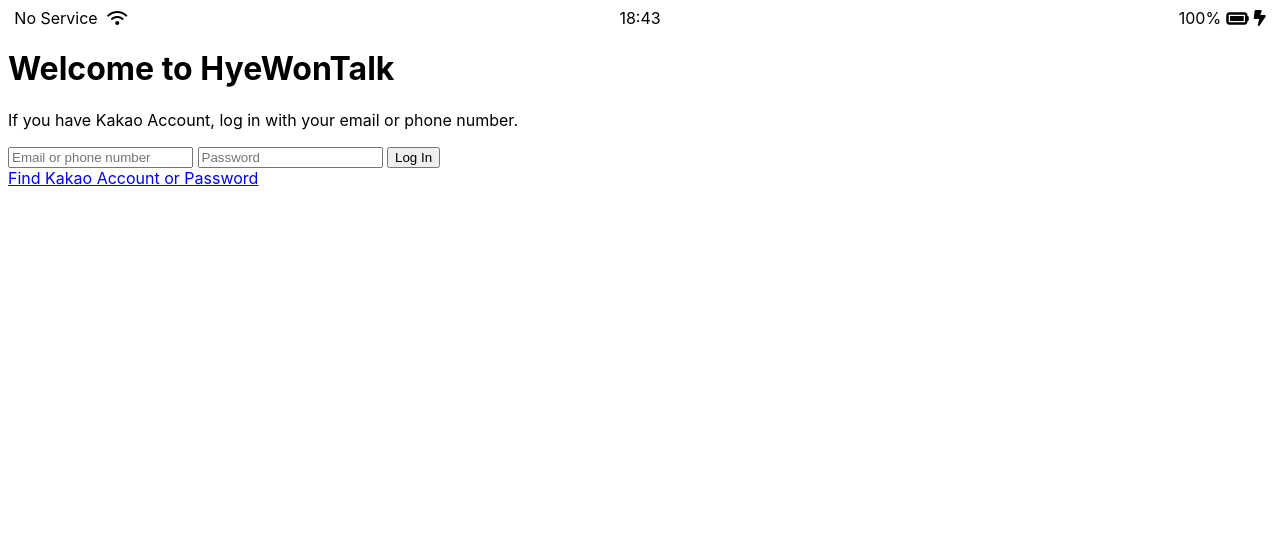
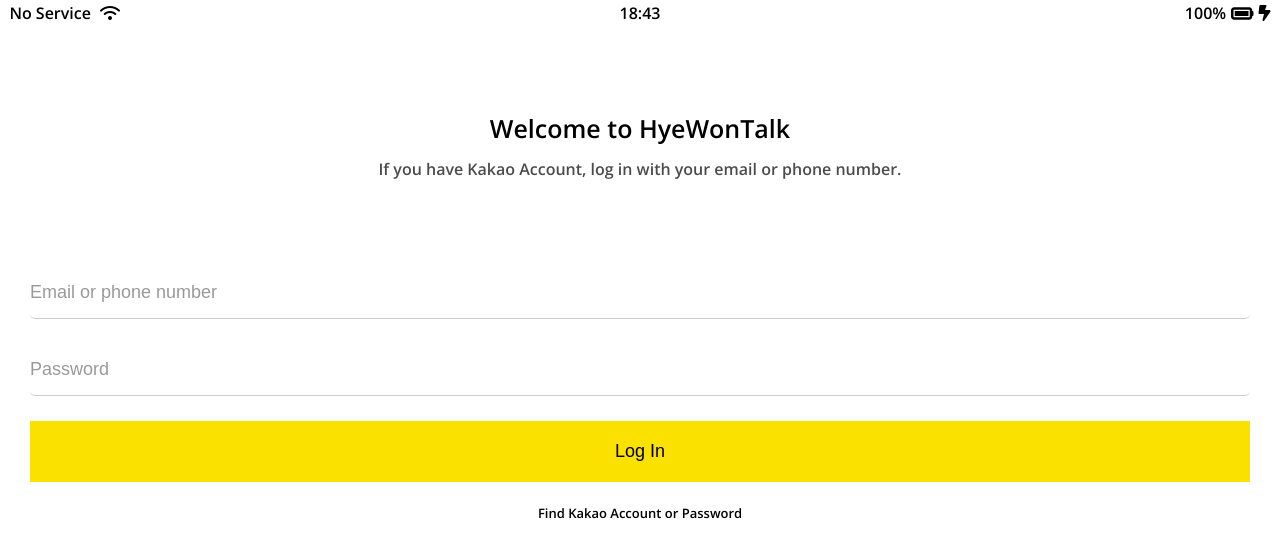
Before and after one commit to mimkong/Loopytalk, a plain HTML site: page index.html in a window 1280 px wide. Drawn offline with nearby package versions, Linux system fonts and the light colour scheme.

Commit message:
LoginForm

```diff
--- /dev/null
+++ b/css/reset.css
@@ -0,0 +1,52 @@
+/* http://meyerweb.com/eric/tools/css/reset/
+   v2.0 | 20110126
+   License: none (public domain)
+*/
+
+html, body, div, span, applet, object, iframe,
+h1, h2, h3, h4, h5, h6, p, blockquote, pre,
+a, abbr, acronym, address, big, cite, code,
+del, dfn, em, img, ins, kbd, q, s, samp,
+small, strike, strong, sub, sup, tt, var,
+b, u, i, center,
+dl, dt, dd, ol, ul, li,
+fieldset, form, label, legend,
+table, caption, tbody, tfoot, thead, tr, th, td,
+article, aside, canvas, details, embed,
+figure, figcaption, footer, header, hgroup,
+menu, nav, output, ruby, section, summary,
+time, mark, audio, video {
+	margin: 0;
+	padding: 0;
+	border: 0;
+	font-size: 100%;
+	font: inherit;
+	vertical-align: baseline;
+}
+/* HTML5 display-role reset for older browsers */
+article, aside, details, figcaption, figure,
+footer, header, hgroup, menu, nav, section {
+	display: block;
+}
+body {
+	line-height: 1;
+}
+ol, ul {
+	list-style: none;
+}
+blockquote, q {
+	quotes: none;
+}
+blockquote:before, blockquote:after,
+q:before, q:after {
+	content: '';
+	content: none;
+}
+table {
+	border-collapse: collapse;
+	border-spacing: 0;
+}
+
+input:focus {
+	outline: none;
+}
--- /dev/null
+++ b/css/status-bar.css
@@ -0,0 +1,28 @@
+.status-bar {
+    display:flex;
+    justify-content: center;
+    padding:5px 3px;
+}
+
+.status-bar__column {
+    width: 33%;
+}
+
+.status-bar__column:first-child span{
+    margin-right: 5px;
+}
+
+.status-bar__column:nth-child(2){
+    display:flex;
+    justify-content: center;
+}
+
+.status-bar__column:last-child{
+    display:flex;
+    justify-content: flex-end;
+    align-items: center;
+}
+
+.status-bar__column .fa-battery-full {
+    margin: 0px 5px;
+}
--- a/css/style.css
+++ b/css/style.css
@@ -1,31 +1,67 @@
+@import "reset.css";
+@import "status-bar.css";
+@import url('https://fonts.googleapis.com/css2?family=Open+Sans:wght@600&display=swap');
+@import "variables.css";
+
 body {
-    font-family: -apple-system, BlinkMacSystemFont, 'Segoe UI', Roboto, Oxygen, Ubuntu, Cantarell, 'Open Sans', 'Helvetica Neue', sans-serif;
+    font-family: 'Open Sans', sans-serif;
 }
 
-.status-bar {
+.welcome-header {
+    margin: 90px 0px;
+    text-align: center;
     display:flex;
-    justify-content: center;
+    flex-direction: column;
+    align-items: center;
+
 }
 
-.status-bar__column {
-    width: 33%;
+.welcome-header__title {
+    margin-bottom: 20px;
+    font-size: 25px;
 }
 
-.status-bar__column:first-child span{
-    margin-right: 5px;
+.welcome-header__text {
+    width: 60%;
+    opacity: 0.7;
 }
 
-.status-bar__column:nth-child(2){
-    display:flex;
-    justify-content: center;
+#login-form {
+    display: flex;
+    flex-direction: column;
+    margin:0px 30px;
 }
 
-.status-bar__column:last-child{
-    display:flex;
-    justify-content: flex-end;
-    align-items: center;
+#login-form input {
+    padding:15px 0px;
+    border: none;
+    font-size: 18px;
+    margin-bottom: 25px;
 }
 
-.status-bar__column .fa-battery-full {
-    margin: 0px 5px;
+#login-form input:not([type="submit"]) {
+    border-bottom: 1px solid rgba(0,0,0,0.2);
+    transition: border-color .3s ease-in-out;
+    border-radius: 5px;
 }
+
+#login-form input::placeholder {
+    color:rgba(0,0,0,0.4);
+}
+
+#login-form input:focus {
+    border-color:var(--yellow);
+}
+
+#login-form input[type="submit"]{
+    background-color: var(--yellow);
+    cursor: pointer;
+    padding: 20px 0px;
+}
+
+#login-form a {
+    text-align: center;
+    text-decoration: none;
+    color:inherit;
+    font-size: 13px;
+}
--- /dev/null
+++ b/css/variables.css
@@ -0,0 +1,3 @@
+:root {
+    --yellow: #fae100;
+}
--- a/index.html
+++ b/index.html
@@ -34,11 +34,8 @@
         <input type="text" placeholder="Email or phone number" />
         <input type="password" placeholder="Password" />
         <input type="submit" value="Log In" />
+        <a href="#">Find Kakao Account or Password</a>
     </form>
-
-
-    <a href="#">Find Kakao Account or Password</a>
-
 <script src="https://kit.fontawesome.com/63edf9a3e1.js" crossorigin="anonymous"></script>
 </body>
 </html>
```
Also changed, not shown: playlist.css (+17 -1 lines), playlist.html (+7 -0 lines).
